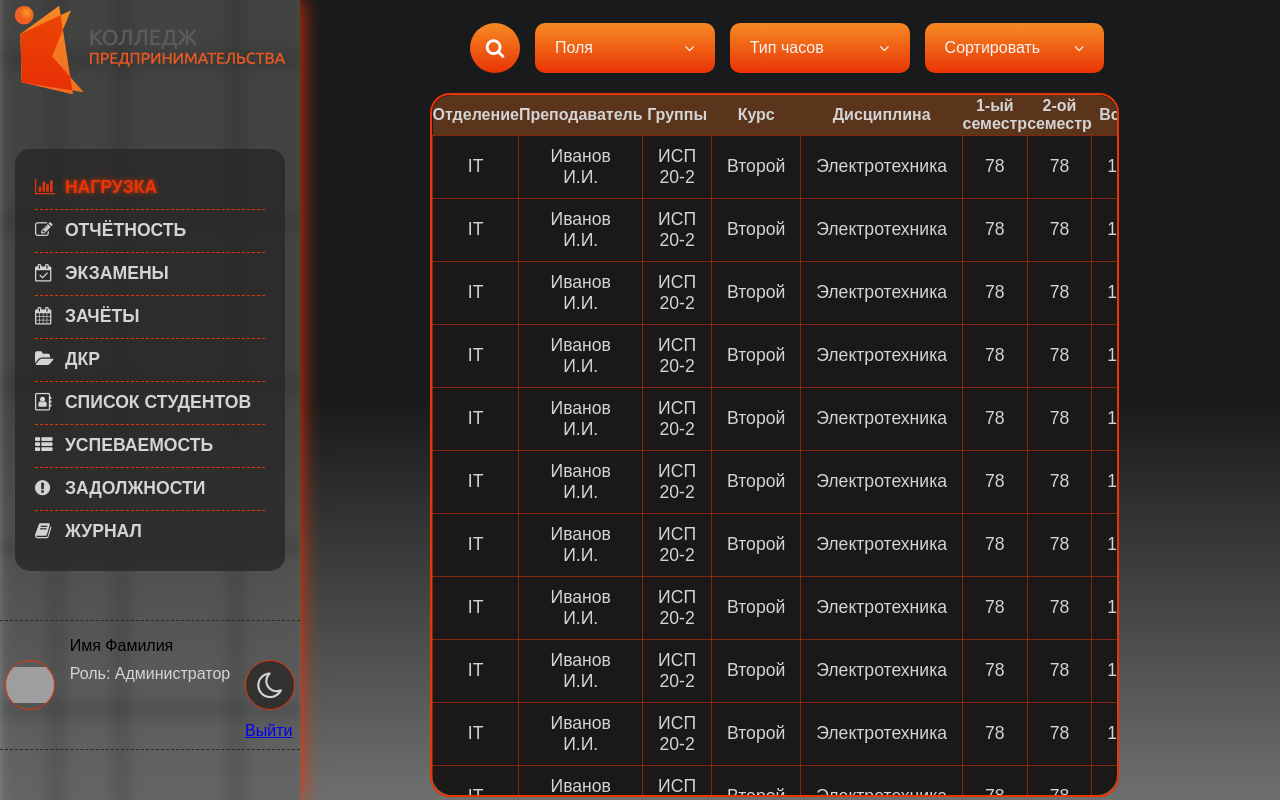
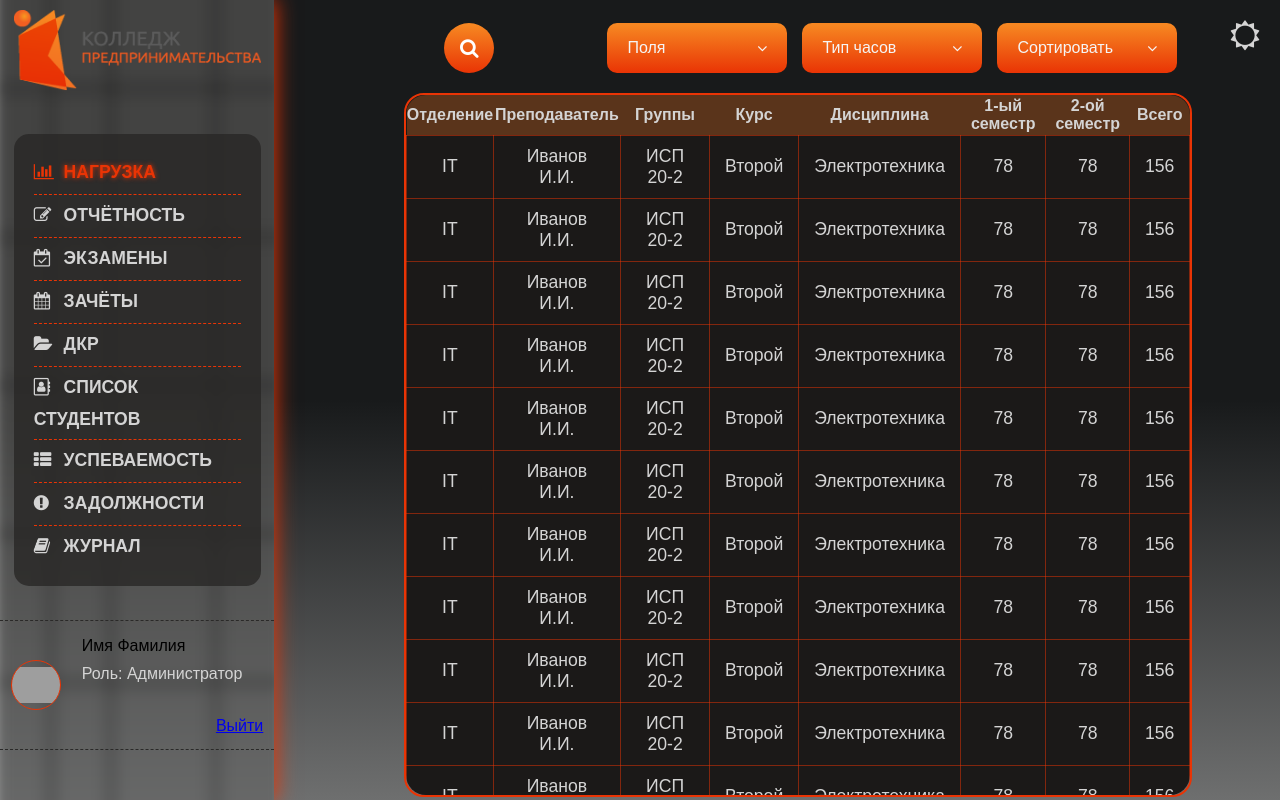
Before and after one commit to Sr-God/Foreducation, a plain HTML site: page load.html in a window 1280 px wide. Drawn offline with Linux system fonts and the light colour scheme; grey boxes are pictures that could not be loaded; a web font is replaced by a local one.

Commit message:
Dark/Light

```diff
--- a/load.html
+++ b/load.html
@@ -30,13 +30,12 @@
                 <p>Роль: <span class="role">Администратор</span></p>
             </div>
             <div class="settings">
-                <button id="themeSwitch">
-                </button>
                 <a href="index.html" class="exit">Выйти</a>
             </div>
         </div>
     </aside>
     <article class="right">
+        <button title="Поменять тему" id="themeSwitch"></button>
         <section class="filters">
             <div class="search-box">
                 <button class="btn-search"><i class="fa fa-search"></i></button>
--- a/styles/leftAside.css
+++ b/styles/leftAside.css
@@ -98,25 +98,8 @@ aside .user .info p{
     flex-flow: column wrap;
     position: relative;
 }
-.settings #themeSwitch{
-    cursor: pointer;
-    width: 50px;
-    height: 50px;
-    border-radius: 50%;
-    border: none;
-    background: var(--navBackground);
-    color: var(--white);
-    border: 1px solid var(--redOrange);
-}
-#themeSwitch::before{
-    content: '\f186';
-    font-family: fontAwesome;
-    font-size: 30px;
-}
-#themeSwitch.active::before{
-    content: '\f185';
-}
 .settings .exit{
     position: absolute;
-    bottom: -30px;
+    bottom: -50px;
+    right: 0;
 }
--- a/styles/main.css
+++ b/styles/main.css
@@ -13,6 +13,7 @@
 body{
     font-family: 'Shippori Antique', sans-serif;
     background: var(--bodyBackground);
+    position: relative;
 }
 :root{
     --white: rgb(212, 212, 212);
--- a/styles/pages/pageList.css
+++ b/styles/pages/pageList.css
@@ -6,7 +6,7 @@ body{
     flex-flow: row nowrap;
 }
 article{
-    width: 53%;
+    width: 85%;
 }
 .add-student{
     border-radius: 20px;
--- a/styles/pages/pageLoad.css
+++ b/styles/pages/pageLoad.css
@@ -6,5 +6,5 @@ body{
     flex-flow: row nowrap;
 }
 article{
-    width: 70%;
+    width: 85%;
 }
--- a/styles/rightArticle.css
+++ b/styles/rightArticle.css
@@ -4,6 +4,26 @@ article{
     display: flex;
     flex-flow: column nowrap;
     justify-content: center;
+}
+#themeSwitch{
+    position: absolute;
+    top: 10px;
+    right: 10px;
+    cursor: pointer;
+    width: 50px;
+    height: 50px;
+    border-radius: 50%;
+    border: none;
+    background: none;
+    color: var(--white);
+}
+#themeSwitch::before{
+    content: '\f185';
+    font-family: fontAwesome;
+    font-size: 30px;
+}
+#themeSwitch.active::before{
+    content: '\f186';
 }
 /* -- Table */
 #table-wrapper {
```
